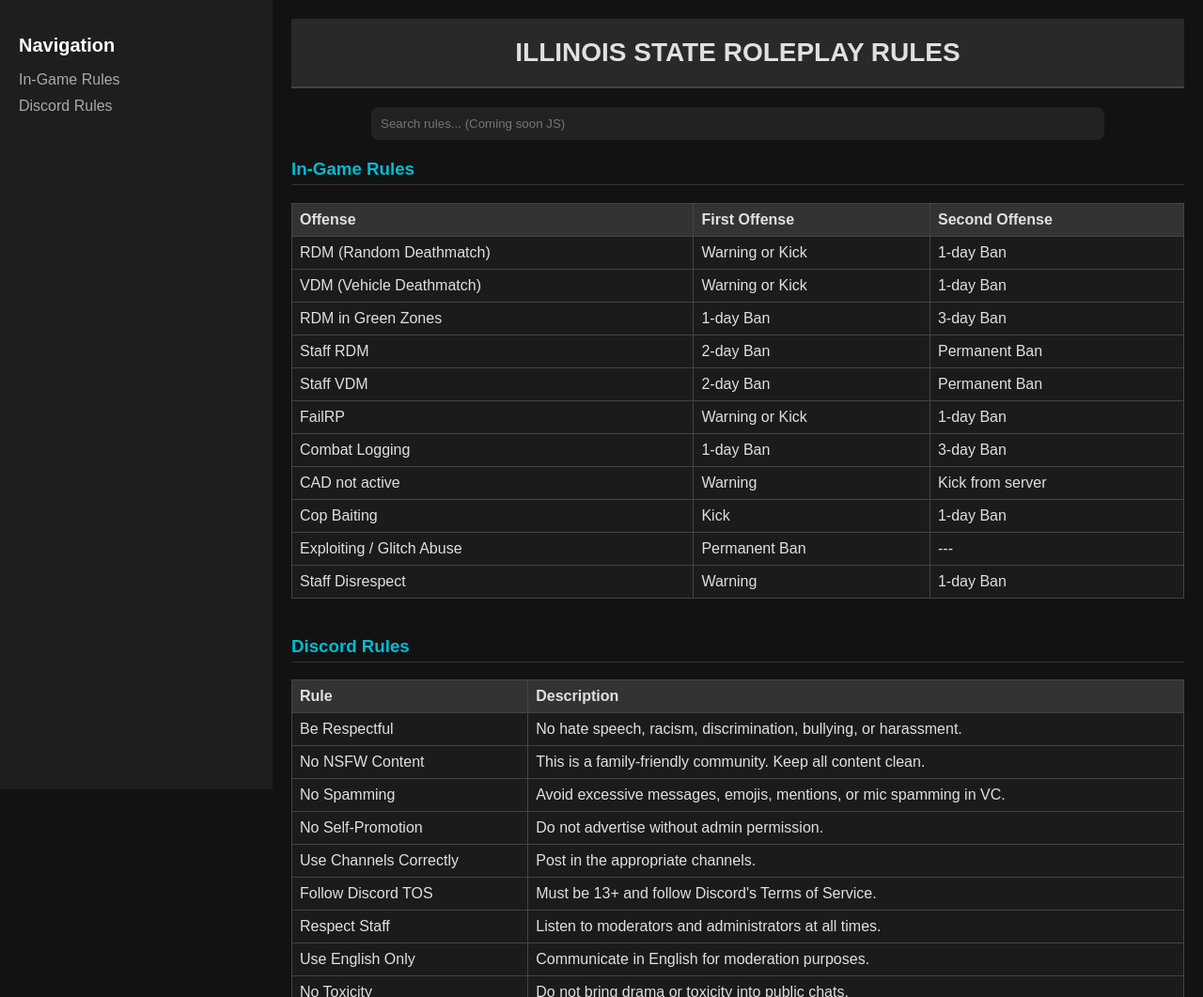
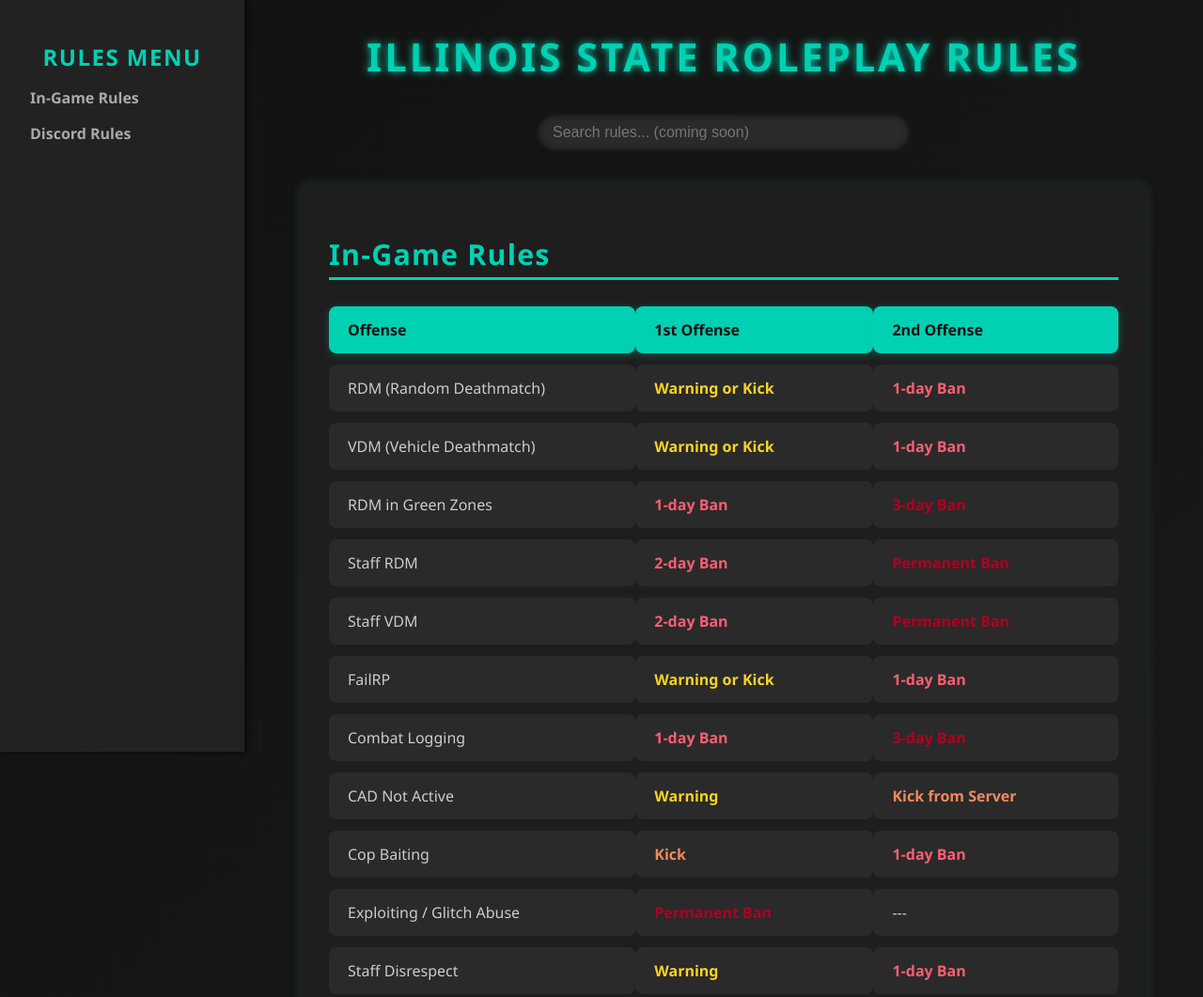
Before and after one commit to HappierHappier/ISRP, a plain HTML site: page docs/index.html in a window 1280 px wide. Shown: the top 1061 px of the page at 94% size. Drawn offline with Linux system fonts and the light colour scheme.

Commit message:
Update index.html

```diff
--- a/docs/index.html
+++ b/docs/index.html
@@ -2,153 +2,263 @@
 <html lang="en">
 <head>
   <meta charset="UTF-8" />
-  <meta name="viewport" content="width=device-width, initial-scale=1.0" />
+  <meta name="viewport" content="width=device-width, initial-scale=1" />
   <title>Illinois State Roleplay Rules</title>
   <style>
+    /* Reset & base */
+    * {
+      box-sizing: border-box;
+    }
     body {
       margin: 0;
-      font-family: Arial, sans-serif;
-      background-color: #121212;
-      color: #e0e0e0;
+      font-family: 'Segoe UI', Tahoma, Geneva, Verdana, sans-serif;
+      background: linear-gradient(135deg, #121212, #1c1c1c);
+      color: #ddd;
       display: flex;
+      min-height: 100vh;
     }
 
+    /* Sidebar */
     nav {
-      width: 250px;
-      background-color: #1e1e1e;
-      padding: 20px;
-      height: 100vh;
+      width: 260px;
+      background: #222;
+      box-shadow: 2px 0 8px rgba(0,0,0,0.7);
+      padding: 1.5rem 1rem;
       position: sticky;
       top: 0;
+      height: 100vh;
+      display: flex;
+      flex-direction: column;
     }
-
     nav h2 {
-      color: #ffffff;
-      font-size: 20px;
+      color: #00d1b2;
+      font-weight: 700;
+      margin-bottom: 1rem;
+      letter-spacing: 1.5px;
+      font-size: 1.5rem;
+      text-align: center;
     }
-
     nav ul {
       list-style: none;
       padding: 0;
+      margin: 0;
+      flex-grow: 1;
+      display: flex;
+      flex-direction: column;
+      gap: 1rem;
+    }
+    nav a {
+      text-decoration: none;
+      color: #aaa;
+      font-weight: 600;
+      padding: 0.6rem 1rem;
+      border-radius: 6px;
+      transition: all 0.25s ease;
+      user-select: none;
+    }
+    nav a:hover, nav a:focus {
+      color: #00d1b2;
+      background: #111;
+      outline: none;
     }
 
-    nav li {
-      margin: 10px 0;
-    }
-
-    nav a {
-      color: #aaaaaa;
-      text-decoration: none;
-    }
-
-    nav a:hover {
-      color: #ffffff;
-    }
-
+    /* Main content */
     main {
       flex-grow: 1;
-      padding: 20px;
+      padding: 2rem 3rem;
       overflow-y: auto;
+      scroll-behavior: smooth;
+      max-width: 1000px;
+      margin: auto;
     }
 
     header {
-      background: #292929;
-      padding: 20px;
-      border-bottom: 2px solid #444;
-      font-size: 28px;
-      font-weight: bold;
       text-align: center;
+      font-size: 2.6rem;
+      font-weight: 900;
+      margin-bottom: 2rem;
+      letter-spacing: 3px;
+      color: #00d1b2;
+      text-shadow: 0 0 8px #00d1b2;
     }
 
-    section {
-      margin-bottom: 40px;
+    /* Search box */
+    .search-box {
+      text-align: center;
+      margin-bottom: 2rem;
+    }
+    .search-box input {
+      width: 60%;
+      max-width: 400px;
+      padding: 12px 18px;
+      border-radius: 30px;
+      border: none;
+      background: #2a2a2a;
+      color: #ddd;
+      font-size: 1rem;
+      box-shadow: inset 0 0 8px #000;
+      transition: background 0.3s ease;
+    }
+    .search-box input:focus {
+      background: #1a1a1a;
+      outline: none;
+      box-shadow: 0 0 8px #00d1b2;
+      color: #00d1b2;
     }
 
-    h3 {
-      color: #00bcd4;
-      border-bottom: 1px solid #333;
-      padding-bottom: 5px;
+    /* Section styling */
+    section {
+      margin-bottom: 3rem;
+      background: #1e1e1e;
+      padding: 1.6rem 2rem;
+      border-radius: 12px;
+      box-shadow: 0 0 10px rgba(0, 209, 178, 0.15);
     }
 
+    section h3 {
+      font-weight: 800;
+      font-size: 1.9rem;
+      color: #00d1b2;
+      margin-bottom: 1rem;
+      border-bottom: 3px solid #00d1b2;
+      padding-bottom: 0.25rem;
+      letter-spacing: 1.2px;
+    }
+
+    /* Tables */
     table {
       width: 100%;
-      border-collapse: collapse;
-      background-color: #1b1b1b;
+      border-collapse: separate;
+      border-spacing: 0 0.8rem;
+      font-size: 1rem;
+      color: #ccc;
+    }
+    th, td {
+      text-align: left;
+      padding: 14px 20px;
+      background: #2a2a2a;
+      border-radius: 8px;
+    }
+    th {
+      background: #00d1b2;
+      color: #121212;
+      font-weight: 700;
+      box-shadow: 0 2px 8px rgba(0,209,178,0.3);
+    }
+    tr:hover td {
+      background: #333;
+      cursor: default;
+      transition: background 0.3s ease;
     }
 
-    table th, table td {
-      border: 1px solid #444;
-      padding: 8px;
-      text-align: left;
+    /* Punishment colors */
+    .warning { color: #f9d423; font-weight: 600; }
+    .kick { color: #f08a5d; font-weight: 600; }
+    .ban-short { color: #f85f73; font-weight: 700; }
+    .ban-long { color: #b00020; font-weight: 700; }
+
+    /* Scrollbar */
+    main::-webkit-scrollbar {
+      width: 10px;
+    }
+    main::-webkit-scrollbar-track {
+      background: #111;
+      border-radius: 10px;
+    }
+    main::-webkit-scrollbar-thumb {
+      background: #00d1b2;
+      border-radius: 10px;
     }
 
-    table th {
-      background-color: #333;
-    }
-
-    .search-box {
-      margin: 20px 0;
-      text-align: center;
-    }
-
-    .search-box input {
-      padding: 10px;
-      width: 80%;
-      border-radius: 8px;
-      border: none;
-      background: #222;
-      color: white;
+    /* Responsive */
+    @media (max-width: 900px) {
+      body {
+        flex-direction: column;
+      }
+      nav {
+        width: 100%;
+        height: auto;
+        padding: 1rem;
+        flex-direction: row;
+        overflow-x: auto;
+      }
+      nav ul {
+        flex-direction: row;
+        gap: 1rem;
+      }
+      main {
+        padding: 1rem 1.5rem;
+        max-width: 100%;
+        margin: 0;
+      }
+      section {
+        padding: 1rem 1.2rem;
+      }
     }
   </style>
 </head>
 <body>
   <nav>
-    <h2>Navigation</h2>
+    <h2>RULES MENU</h2>
     <ul>
-      <li><a href="#in-game">In-Game Rules</a></li>
-      <li><a href="#discord">Discord Rules</a></li>
+      <li><a href="#in-game" tabindex="1">In-Game Rules</a></li>
+      <li><a href="#discord" tabindex="2">Discord Rules</a></li>
     </ul>
   </nav>
-
   <main>
     <header>ILLINOIS STATE ROLEPLAY RULES</header>
-
     <div class="search-box">
-      <input type="text" placeholder="Search rules... (Coming soon JS)" disabled>
+      <input type="text" placeholder="Search rules... (coming soon)" disabled />
     </div>
 
-    <section id="in-game">
+    <section id="in-game" tabindex="0">
       <h3>In-Game Rules</h3>
       <table>
-        <tr><th>Offense</th><th>First Offense</th><th>Second Offense</th></tr>
-        <tr><td>RDM (Random Deathmatch)</td><td>Warning or Kick</td><td>1-day Ban</td></tr>
-        <tr><td>VDM (Vehicle Deathmatch)</td><td>Warning or Kick</td><td>1-day Ban</td></tr>
-        <tr><td>RDM in Green Zones</td><td>1-day Ban</td><td>3-day Ban</td></tr>
-        <tr><td>Staff RDM</td><td>2-day Ban</td><td>Permanent Ban</td></tr>
-        <tr><td>Staff VDM</td><td>2-day Ban</td><td>Permanent Ban</td></tr>
-        <tr><td>FailRP</td><td>Warning or Kick</td><td>1-day Ban</td></tr>
-        <tr><td>Combat Logging</td><td>1-day Ban</td><td>3-day Ban</td></tr>
-        <tr><td>CAD not active</td><td>Warning</td><td>Kick from server</td></tr>
-        <tr><td>Cop Baiting</td><td>Kick</td><td>1-day Ban</td></tr>
-        <tr><td>Exploiting / Glitch Abuse</td><td>Permanent Ban</td><td>---</td></tr>
-        <tr><td>Staff Disrespect</td><td>Warning</td><td>1-day Ban</td></tr>
+        <thead>
+          <tr>
+            <th>Offense</th>
+            <th>1st Offense</th>
+            <th>2nd Offense</th>
+          </tr>
+        </thead>
+        <tbody>
+          <tr><td>RDM (Random Deathmatch)</td><td class="warning">Warning or Kick</td><td class="ban-short">1-day Ban</td></tr>
+          <tr><td>VDM (Vehicle Deathmatch)</td><td class="warning">Warning or Kick</td><td class="ban-short">1-day Ban</td></tr>
+          <tr><td>RDM in Green Zones</td><td class="ban-short">1-day Ban</td><td class="ban-long">3-day Ban</td></tr>
+          <tr><td>Staff RDM</td><td class="ban-short">2-day Ban</td><td class="ban-long">Permanent Ban</td></tr>
+          <tr><td>Staff VDM</td><td class="ban-short">2-day Ban</td><td class="ban-long">Permanent Ban</td></tr>
+          <tr><td>FailRP</td><td class="warning">Warning or Kick</td><td class="ban-short">1-day Ban</td></tr>
+          <tr><td>Combat Logging</td><td class="ban-short">1-day Ban</td><td class="ban-long">3-day Ban</td></tr>
+          <tr><td>CAD Not Active</td><td class="warning">Warning</td><td class="kick">Kick from Server</td></tr>
+          <tr><td>Cop Baiting</td><td class="kick">Kick</td><td class="ban-short">1-day Ban</td></tr>
+          <tr><td>Exploiting / Glitch Abuse</td><td class="ban-long">Permanent Ban</td><td>---</td></tr>
+          <tr><td>Staff Disrespect</td><td class="warning">Warning</td><td class="ban-short">1-day Ban</td></tr>
+          <tr><td>CAD Mandatory</td><td colspan="2">Must have CAD active at all times while on duty</td></tr>
+        </tbody>
       </table>
     </section>
 
-    <section id="discord">
+    <section id="discord" tabindex="0">
       <h3>Discord Rules</h3>
       <table>
-        <tr><th>Rule</th><th>Description</th></tr>
-        <tr><td>Be Respectful</td><td>No hate speech, racism, discrimination, bullying, or harassment.</td></tr>
-        <tr><td>No NSFW Content</td><td>This is a family-friendly community. Keep all content clean.</td></tr>
-        <tr><td>No Spamming</td><td>Avoid excessive messages, emojis, mentions, or mic spamming in VC.</td></tr>
-        <tr><td>No Self-Promotion</td><td>Do not advertise without admin permission.</td></tr>
-        <tr><td>Use Channels Correctly</td><td>Post in the appropriate channels.</td></tr>
-        <tr><td>Follow Discord TOS</td><td>Must be 13+ and follow Discord's Terms of Service.</td></tr>
-        <tr><td>Respect Staff</td><td>Listen to moderators and administrators at all times.</td></tr>
-        <tr><td>Use English Only</td><td>Communicate in English for moderation purposes.</td></tr>
-        <tr><td>No Toxicity</td><td>Do not bring drama or toxicity into public chats.</td></tr>
-        <tr><td>No Threats</td><td>No threats of harm, DDOS, doxxing, etc. — results in immediate ban.</td></tr>
+        <thead>
+          <tr>
+            <th>Rule</th>
+            <th>Description</th>
+          </tr>
+        </thead>
+        <tbody>
+          <tr><td>Be Respectful</td><td>No hate speech, racism, discrimination, bullying, or harassment.</td></tr>
+          <tr><td>No NSFW Content</td><td>Family-friendly community; keep content clean.</td></tr>
+          <tr><td>No Spamming</td><td>Avoid excessive messages, emojis, mentions, or mic spam in VC.</td></tr>
+          <tr><td>No Self-Promotion</td><td>No advertising other servers or groups without admin permission.</td></tr>
+          <tr><td>Use Channels Correctly</td><td>Post content in the appropriate channels.</td></tr>
+          <tr><td>Follow Discord TOS</td><td>Must be 13+ and comply with Discord's Terms of Service.</td></tr>
+          <tr><td>Respect Staff</td><td>Listen to moderators and admins at all times.</td></tr>
+          <tr><td>Use English Only</td><td>Communicate in English for moderation purposes.</td></tr>
+          <tr><td>No Toxicity</td><td>Avoid drama and toxicity in public chats.</td></tr>
+          <tr><td>No Threats</td><td>No threats of harm, DDOS, doxxing, or harassment — immediate ban.</td></tr>
+        </tbody>
       </table>
     </section>
   </main>
```
